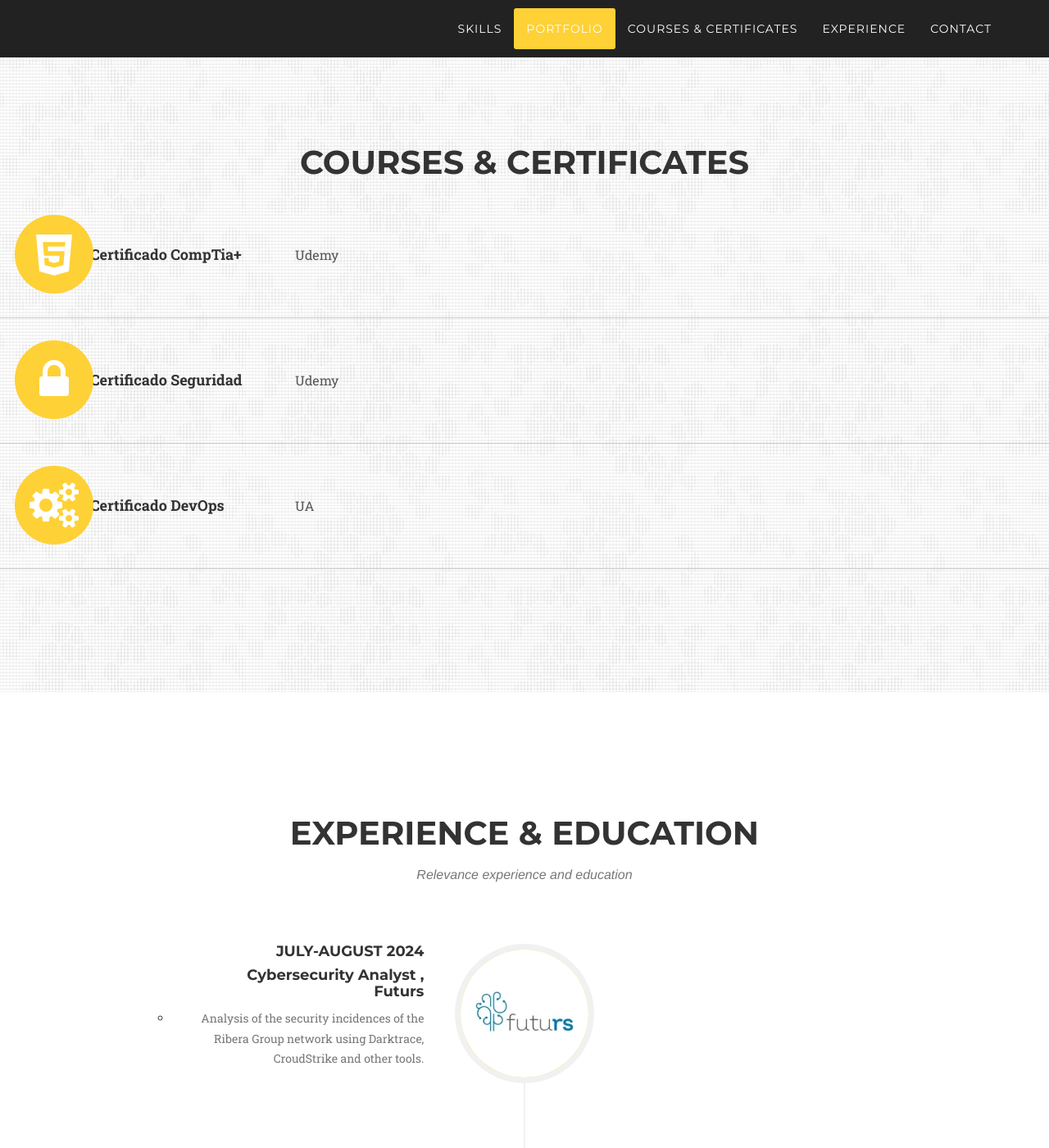
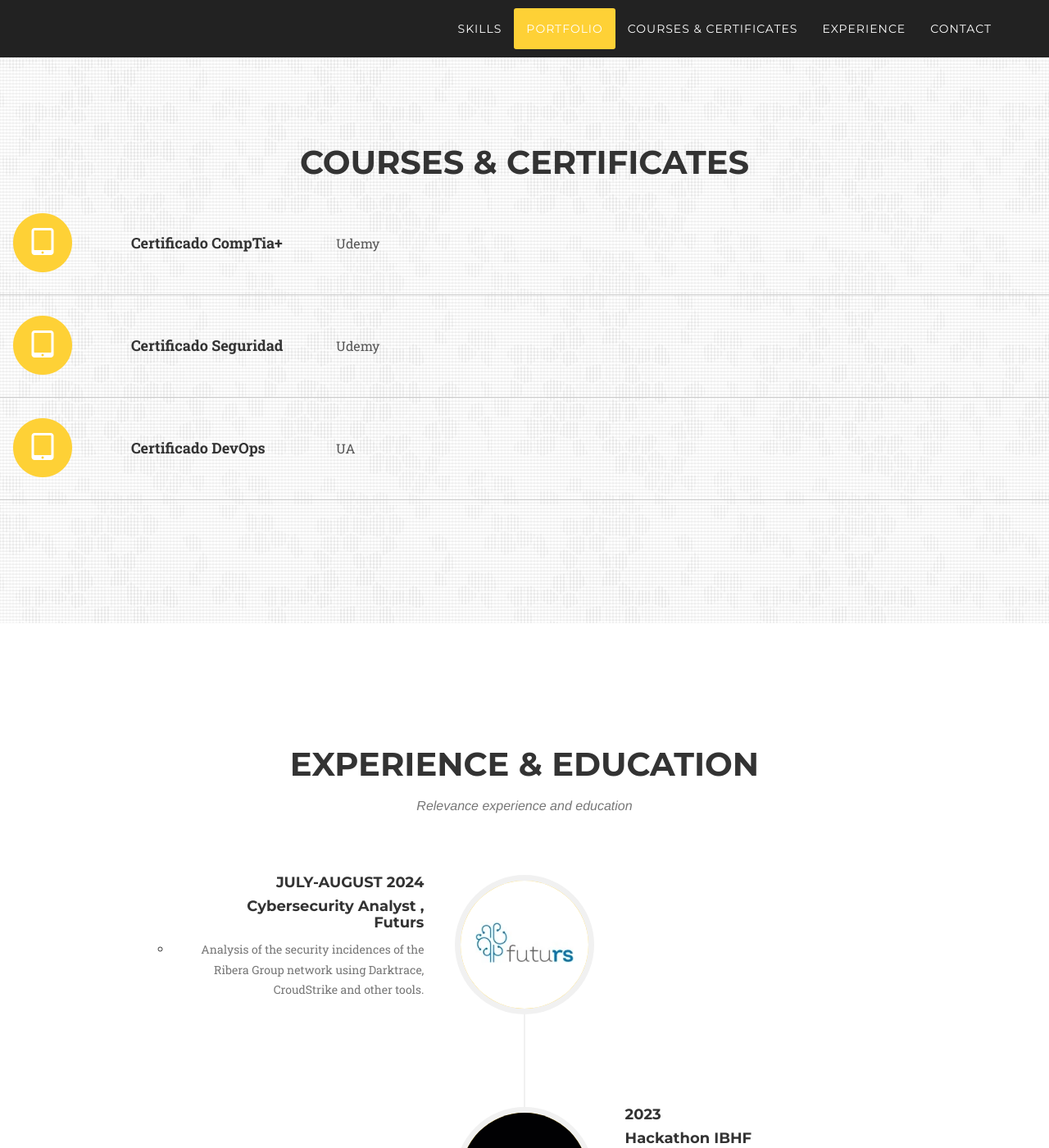
Before and after one commit to agmerino03/agmerino03.github.io, a Jekyll site: the page built from index.html, in a window 1280 px wide and 1400 px high, scrolled down 3384 px. Shown: the whole window at 82% size. Built offline with Jekyll 4.4.1, drawn with Linux system fonts in a browser that asks for light colours; some web fonts are replaced.

Commit message:
maybe yes

```diff
--- a/_includes/courses_certificates.html
+++ b/_includes/courses_certificates.html
@@ -9,9 +9,9 @@
     <div class="custom-table">
         <div class="custom-row">
             <div class="custom-cell icono">
-                <span class="fa-stack fa-4x">
+                <span class="fa-stack fa-3x">
                     <i class="fa fa-circle fa-stack-2x text-primary"></i>
-                    <i class="fa fa-html5 fa-stack-1x fa-inverse"></i>
+                    <i class="fa fa-tablet fa-stack-1x fa-inverse"></i>
                 </span>
             </div>
             <div class="custom-cell cert-title">Certificado CompTia+</div>
@@ -20,9 +20,9 @@
 
         <div class="custom-row">
             <div class="custom-cell icono">
-                <span class="fa-stack fa-4x">
+                <span class="fa-stack fa-3x">
                     <i class="fa fa-circle fa-stack-2x text-primary"></i>
-                    <i class="fa fa-lock fa-stack-1x fa-inverse"></i>
+                    <i class="fa fa-tablet fa-stack-1x fa-inverse"></i>
                 </span>
             </div>
             <div class="custom-cell cert-title">Certificado Seguridad</div>
@@ -31,9 +31,9 @@
 
         <div class="custom-row">
             <div class="custom-cell icono">
-                <span class="fa-stack fa-4x">
+                <span class="fa-stack fa-3x">
                     <i class="fa fa-circle fa-stack-2x text-primary"></i>
-                    <i class="fa fa-cogs fa-stack-1x fa-inverse"></i>
+                    <i class="fa fa-tablet fa-stack-1x fa-inverse"></i>
                 </span>
             </div>
             <div class="custom-cell cert-title">Certificado DevOps</div>
--- a/_layouts/style.css
+++ b/_layouts/style.css
@@ -36,7 +36,7 @@
 }
 
 .icono {
-    width: 100px;
+    width: 150px;
 }
 
 .cert-title {
```
